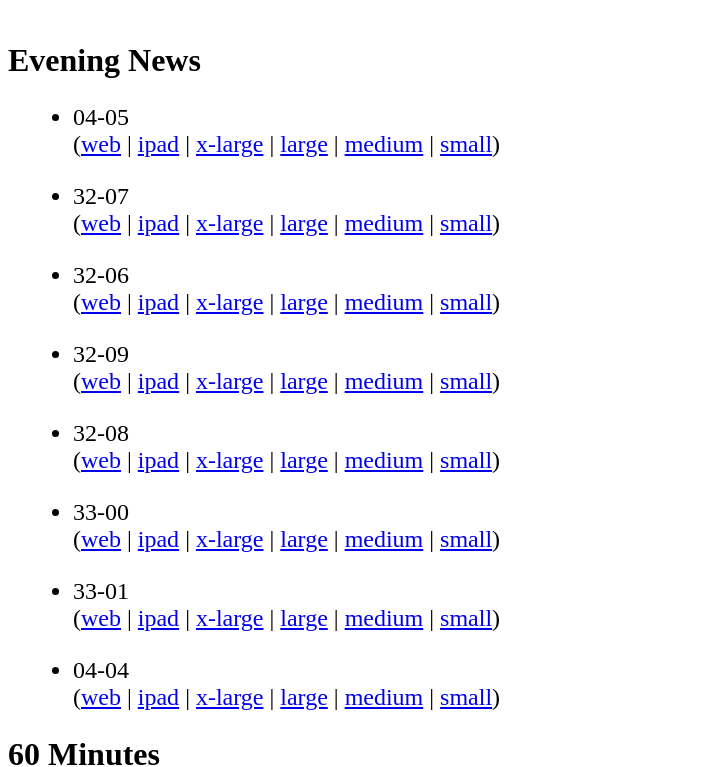
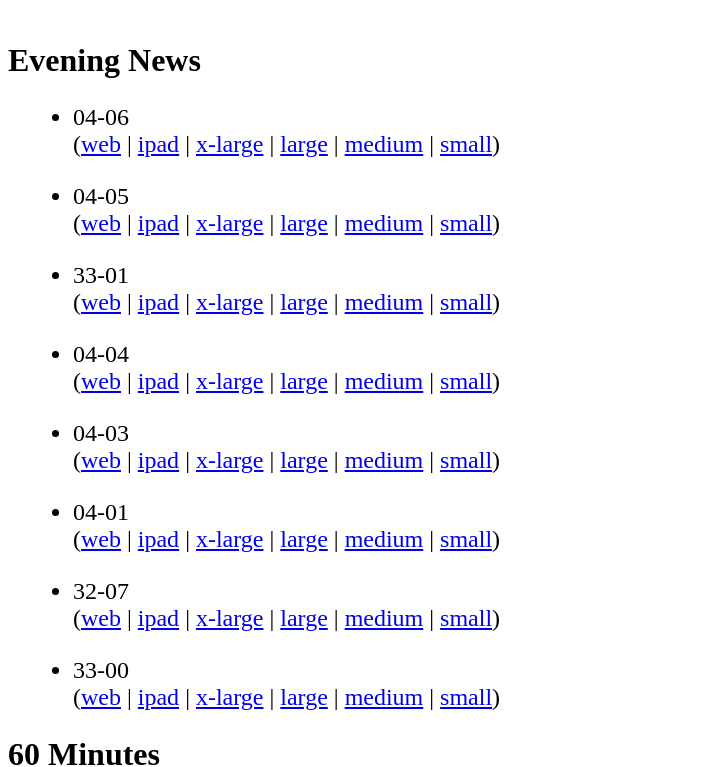
Before and after one commit to jkutner/cbsfeed, a Jekyll site: the page built from index.html, in a window 1280 px wide. Shown: the part 243-1010 px from the top of the page, without its empty margins (0-717 px from the left). Built offline with Jekyll 4.4.1, drawn with Linux system fonts in a browser that asks for light colours; nearby versions of some CDN libraries; some of the changed lines change nothing that is shown.

Commit message:
Updating with latest episdoes

```diff
--- a/_data/evening_news.yml
+++ b/_data/evening_news.yml
@@ -1,4 +1,13 @@
 ---
+- title: 04-06
+  links:
+    orig: /videos/46-jury-to-get-case-in-boston-bombing-trial-is-fracking-behind-oklahomas-earthquake-outbreak/
+    ipad: ''
+    mp4_240: ''
+    mp4_740: ''
+    mp4_796: ''
+    mp4_1296: ''
+  date: 04-06
 - title: 04-05
   links:
     orig: /videos/45-iran-nuclear-deal-framework-leaves-many-questions-camden-police-force-makes-a-remarkable-comeback/
@@ -8,51 +17,6 @@
     mp4_796: ''
     mp4_1296: ''
   date: 04-05
-- title: 32-07
-  links:
-    orig: /videos/327-doctors-note-found-ripped-up-in-home-of-germanwings-co-pilot-texas-basketball-team-gets-unlikely-support/
-    ipad: ''
-    mp4_240: ''
-    mp4_740: ''
-    mp4_796: ''
-    mp4_1296: ''
-  date: 32-07
-- title: 32-06
-  links:
-    orig: /videos/326-what-co-pilot-did-in-final-moments-of-germanwings-flight-sex-parties-prostitutes-and-the-dea-in-colombia/
-    ipad: ''
-    mp4_240: ''
-    mp4_740: ''
-    mp4_796: ''
-    mp4_1296: ''
-  date: 32-06
-- title: 32-09
-  links:
-    orig: /videos/329-purported-germanwings-cockpit-voice-recorder-transcript-released-6-way-kidney-swap-makes-medical-history-in-california/
-    ipad: ipad-streaming.cbsnews.com/media/mpx/2015/03/30/419887683606/EN_032915_Full_367094_500/EN_032915_Full_367094_500.m3u8
-    mp4_240: media\/2015\/03\/30\/419887683606\/EN_032915_Full_367091_240.mp4
-    mp4_740: media\/2015\/03\/30\/419887683606\/EN_032915_Full_367091_740.mp4
-    mp4_796: media\/2015\/03\/30\/419887683606\/EN_032915_Full_367091_796.mp4
-    mp4_1296: media\/2015\/03\/30\/419887683606\/EN_032915_Full_367091_1296.mp4
-  date: 32-09
-- title: 32-08
-  links:
-    orig: /videos/328-critics-indiana-law-legalizes-discrimination-womans-around-the-world-quest-nears-end/
-    ipad: ipad-streaming.cbsnews.com/media/mpx/2015/03/29/419640899519/EN_FULL_032815_366779_500/EN_FULL_032815_366779_500.m3u8
-    mp4_240: media\/2015\/03\/29\/419640899519\/EN_FULL_032815_366773_240.mp4
-    mp4_740: media\/2015\/03\/29\/419640899519\/EN_FULL_032815_366773_740.mp4
-    mp4_796: media\/2015\/03\/29\/419640899519\/EN_FULL_032815_366773_796.mp4
-    mp4_1296: media\/2015\/03\/29\/419640899519\/EN_FULL_032815_366773_1296.mp4
-  date: 32-08
-- title: 33-00
-  links:
-    orig: /videos/330-prosecutors-germanwings-co-pilot-was-treated-for-suicidal-tendencies-ted-kennedy-institute-hopes-to-inspire-future-generation/
-    ipad: ''
-    mp4_240: ''
-    mp4_740: ''
-    mp4_796: ''
-    mp4_1296: ''
-  date: 33-00
 - title: 33-01
   links:
     orig: /videos/331-lufthansa-knew-about-germanwings-co-pilots-depression-prolific-quilt-maker-dedicates-time-to-help-kids/
@@ -71,3 +35,39 @@
     mp4_796: media\/2015\/04\/05\/423232579660\/EN_FULL_040415_370725_796.mp4
     mp4_1296: media\/2015\/04\/05\/4232325129660\/EN_FULL_040415_370725_1296.mp4
   date: 04-04
+- title: 04-03
+  links:
+    orig: /videos/43-slow-tornado-season-soon-to-intensify-twin-boys-surprised-by-their-world-war-ii-idol/
+    ipad: ipad-streaming.cbsnews.com/media/mpx/2015/04/03/422960195908/EN_FULL_040315_370351_0/EN_FULL_040315_370351_0.m3u8
+    mp4_240: media\/2015\/04\/03\/422960195908\/EN_FULL_040315_370213_240.mp4
+    mp4_740: media\/2015\/04\/03\/422960195908\/EN_FULL_040315_370213_740.mp4
+    mp4_796: media\/2015\/04\/03\/422960195908\/EN_FULL_040315_370213_796.mp4
+    mp4_1296: media\/2015\/04\/03\/422960195908\/EN_FULL_040315_370213_1296.mp4
+  date: 04-03
+- title: 04-01
+  links:
+    orig: /videos/41-arkansas-governor-asks-for-changes-to-religious-freedom-bill-craftsman-turns-detroits-unwanted-wood-into-guitars/
+    ipad: ''
+    mp4_240: ''
+    mp4_740: ''
+    mp4_796: ''
+    mp4_1296: ''
+  date: 04-01
+- title: 32-07
+  links:
+    orig: /videos/327-doctors-note-found-ripped-up-in-home-of-germanwings-co-pilot-texas-basketball-team-gets-unlikely-support/
+    ipad: ''
+    mp4_240: ''
+    mp4_740: ''
+    mp4_796: ''
+    mp4_1296: ''
+  date: 32-07
+- title: 33-00
+  links:
+    orig: /videos/330-prosecutors-germanwings-co-pilot-was-treated-for-suicidal-tendencies-ted-kennedy-institute-hopes-to-inspire-future-generation/
+    ipad: ''
+    mp4_240: ''
+    mp4_740: ''
+    mp4_796: ''
+    mp4_1296: ''
+  date: 33-00
```
